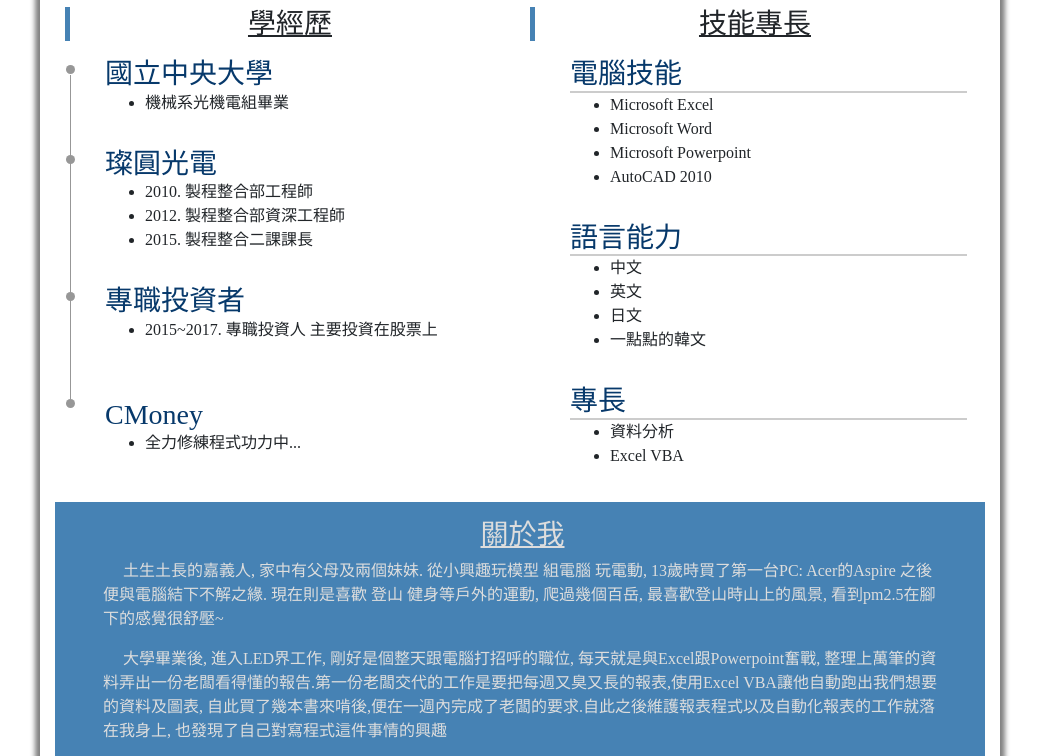
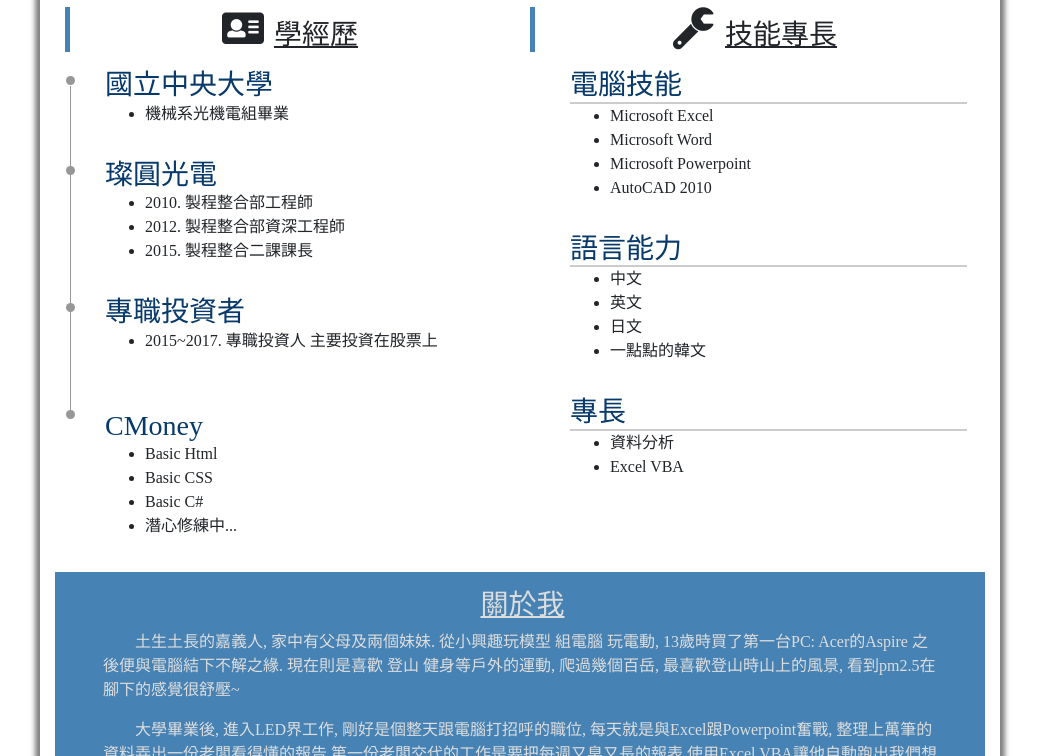
Before and after one commit to opann/autobiography, a plain HTML site: page index.html in a window 1280 px wide. Shown: the part 192-948 px from the top of the page, without its empty margins (120-1159 px from the left). Drawn offline with Linux system fonts and the light colour scheme.

Commit message:
Add programing skills

```diff
--- a/index.html
+++ b/index.html
@@ -140,6 +140,11 @@
 
         }
 
+        h3.subtitle i {
+            font-size: 1.5em;
+            padding-right: 10px;
+        }
+
         div.content {
             margin-left: 2em;
             padding: 0.5em;
@@ -167,8 +172,8 @@
             padding: 0em 2em;
         }
 
-        .bluebox p {
-            text-indent: 20px;
+        p {
+            text-indent: 2em;
         }
     </style>
 </head>
@@ -199,7 +204,8 @@
         </header>
         <div class="block">
             <div class="col">
-                <h3 class="subtitle">學經歷</h3>
+                <h3 class="subtitle">
+                    <i class="fas fa-address-card"></i>學經歷</h3>
                 <div>
                     <div class="sidebar">
                         <div class="content">
@@ -240,14 +246,18 @@
 
                             <h3 class="title">CMoney</h3>
                             <ul>
-                                <li>全力修練程式功力中...</li>
+                                <li>Basic Html</li>
+                                <li>Basic CSS</li>
+                                <li>Basic C#</li>
+                                <li>潛心修練中...</li>
                             </ul>
                         </div>
                     </div>
                 </div>
             </div>
             <div class="col">
-                <h3 class="subtitle s2">技能專長</h3>
+                <h3 class="subtitle s2">
+                    <i class="fas fa-wrench"></i>技能專長</h3>
                 <div>
                     <div class="content">
                         <h3 class="title bl">電腦技能</h3>
```
